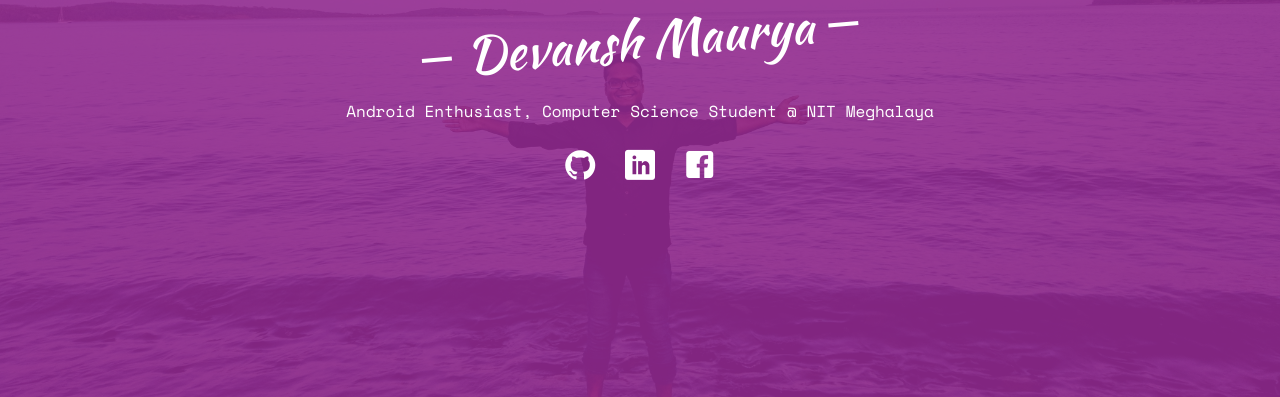
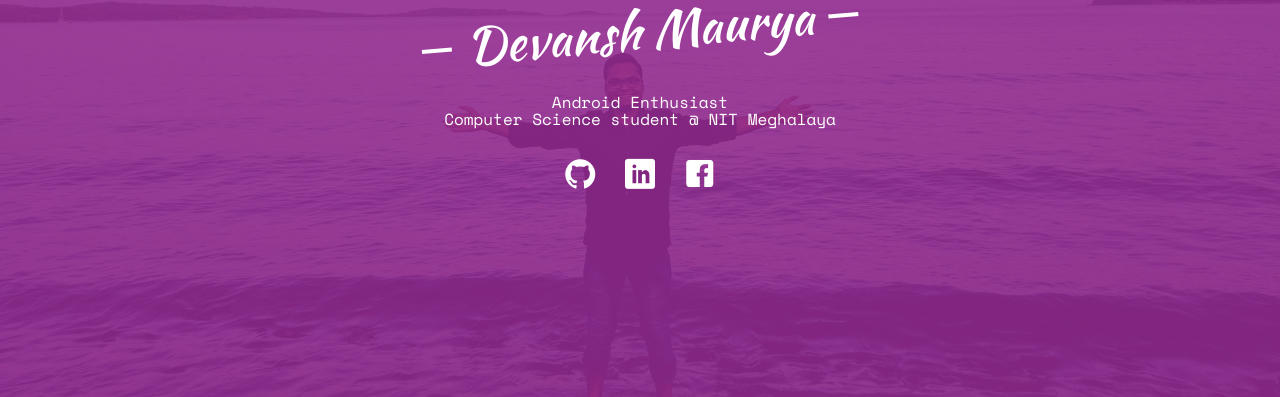
Before and after one commit to Devansh-Maurya/Devansh-Maurya.github.io, a plain HTML site: page index.html in a window 1280 px wide. Shown: the part 403-800 px from the top of the page. Drawn offline with nearby package versions, Linux system fonts and the light colour scheme; some packages are replaced by stand-ins of ours; no server answers; files whose address does not match are found by name.

Commit message:
Some minor text fixes

```diff
--- a/index.html
+++ b/index.html
@@ -64,7 +64,7 @@
 						<div class="display-tc js-fullheight animate-box" data-animate-effect="fadeIn">
 							<div class="profile-thumb" style="background: url(https://avatars2.githubusercontent.com/u/36022788?s=460&v=4);"></div>
 							<h1><span>Devansh Maurya</span></h1>
-							<h3><span>Android Enthusiast, Computer Science Student @ NIT Meghalaya</span></h3>
+							<h3><span>Android Enthusiast<br>Computer Science student @ NIT Meghalaya</span></h3>
 							<p>
 								<ul class="fh5co-social-icons">
 									<li><a href="https://github.com/Devansh-Maurya" title="GitHub" target="_blank"><i class="icon-github2"></i></a></li>
```
